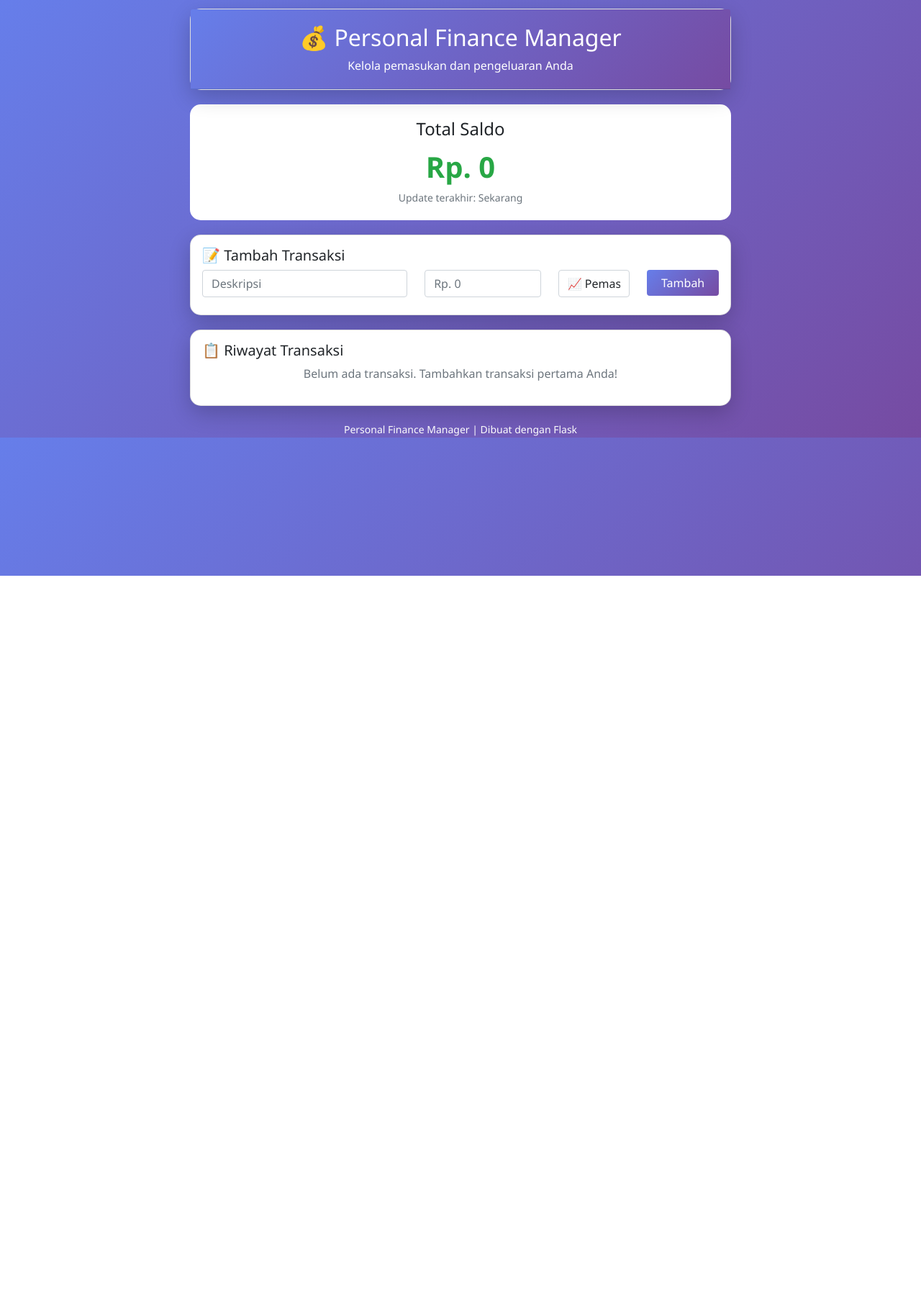
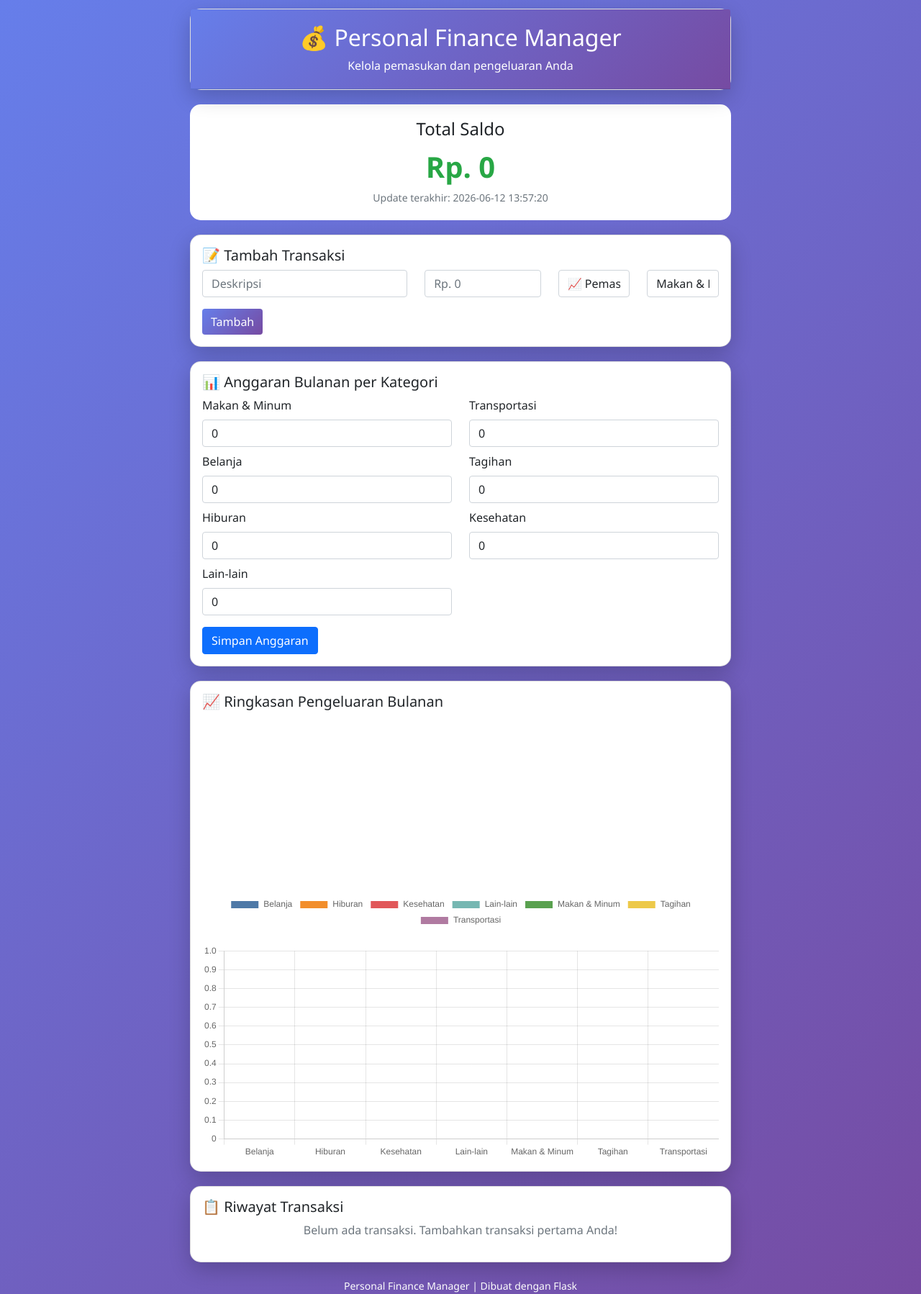
Before and after one commit to MuhammadAzzaRayyan/finance-tracker, a Flask app: page / in a window 1280 px wide. Shown: the whole page at 72% size. Before the commit the page ends 800 px from the top, so only its background shows below. Run offline with Flask 3, Linux system fonts and the light colour scheme; some libraries are stand-ins or nearby versions.

Commit message:
feat: add categories, budgets, charts and receipt scan

```diff
--- /dev/null
+++ b/data.json
@@ -0,0 +1,5 @@
+{
+    "transactions": [],
+    "balance": 0,
+    "budgets": {}
+}
--- a/personal-finance-app/app.py
+++ b/personal-finance-app/app.py
@@ -15,6 +15,17 @@ app = Flask(__name__)
 DATA_FILE = 'data.json'
 UPLOAD_FOLDER = 'uploads'
 
+# Default categories
+CATEGORIES = [
+    'Makan & Minum',
+    'Transportasi',
+    'Belanja',
+    'Tagihan',
+    'Hiburan',
+    'Kesehatan',
+    'Lain-lain'
+]
+
 if not os.path.exists(UPLOAD_FOLDER):
     os.makedirs(UPLOAD_FOLDER)
 
@@ -22,13 +33,19 @@ def load_data():
     if not os.path.exists(DATA_FILE):
         default_data = {
             "transactions": [],
-            "balance": 0
+            "balance": 0,
+            "budgets": {}
         }
         save_data(default_data)
         return default_data
 
     with open(DATA_FILE, 'r') as f:
-        return json.load(f)
+        data = json.load(f)
+        # ensure budgets key exists for older data files
+        if 'budgets' not in data:
+            data['budgets'] = {}
+            save_data(data)
+        return data
 
 def save_data(data):
     with open(DATA_FILE, 'w') as f:
@@ -49,9 +66,42 @@ def index():
     transactions = data['transactions']
     balance = recalculate_balance(transactions)
     transactions.reverse()
+    # Monthly summary per category (current month)
+    now = datetime.now()
+    monthly_totals = {c: 0 for c in CATEGORIES}
+    for t in data['transactions']:
+        try:
+            dt = datetime.strptime(t['date'].split('.')[0], "%Y-%m-%d %H:%M:%S") if ' ' in t['date'] else datetime.fromisoformat(t['date'])
+        except Exception:
+            try:
+                dt = datetime.strptime(t['date'], "%Y-%m-%d")
+            except Exception:
+                continue
+        if dt.year == now.year and dt.month == now.month and t.get('type') == 'expense':
+            cat = t.get('category') or 'Lain-lain'
+            if cat not in monthly_totals:
+                monthly_totals[cat] = 0
+            monthly_totals[cat] += t.get('amount', 0)
+
+    # Prepare budget status
+    budgets = data.get('budgets', {})
+    budget_status = {}
+    alerts = []
+    for cat, budget in budgets.items():
+        spent = monthly_totals.get(cat, 0)
+        pct = (spent / budget * 100) if budget and budget > 0 else 0
+        budget_status[cat] = { 'budget': budget, 'spent': spent, 'pct': pct }
+        if budget and pct >= 90:
+            alerts.append({ 'category': cat, 'pct': pct })
     return render_template('index.html',
                          transactions=transactions,
-                         balance=balance)
+                         balance=balance,
+                         categories=CATEGORIES,
+                         monthly_totals=monthly_totals,
+                         budgets=budgets,
+                         budget_status=budget_status,
+                         alerts=alerts,
+                         now=now.strftime("%Y-%m-%d %H:%M:%S"))
 
 @app.route('/add_transaction', methods=['POST'])
 def add_transaction():
@@ -80,6 +130,21 @@ def add_transaction():
     data['balance'] = recalculate_balance(data['transactions'])
     save_data(data)
 
+    return redirect(url_for('index'))
+
+
+@app.route('/set_budgets', methods=['POST'])
+def set_budgets():
+    data = load_data()
+    budgets = data.get('budgets', {})
+    for c in CATEGORIES:
+        val = request.form.get(c)
+        try:
+            budgets[c] = float(val) if val not in (None, '') else 0
+        except Exception:
+            budgets[c] = 0
+    data['budgets'] = budgets
+    save_data(data)
     return redirect(url_for('index'))
 
 
@@ -141,7 +206,7 @@ def upload_scan():
     # Convert total to float in rupiah format
     total_amount = parsed.get('total', 0)
 
-    return render_template('scan_result.html', merchant=parsed.get('merchant',''), date=parsed.get('date',''), total=total_amount, ocr_text=ocr_text)
+    return render_template('scan_result.html', merchant=parsed.get('merchant',''), date=parsed.get('date',''), total=total_amount, ocr_text=ocr_text, categories=CATEGORIES)
 
 @app.route('/delete_transaction/<int:transaction_id>')
 def delete_transaction(transaction_id):
--- a/personal-finance-app/templates/index.html
+++ b/personal-finance-app/templates/index.html
@@ -110,10 +110,49 @@
                             </select>
                         </div>
                         <div class="col-md-2 mb-2">
-                            <button type="submit" class="btn btn-add w-100">Tambah</button>
+                            <select name="category" class="form-control">
+                                {% for cat in categories %}
+                                <option>{{ cat }}</option>
+                                {% endfor %}
+                            </select>
+                        </div>
+                        <div class="col-md-12 mt-2">
+                            <button type="submit" class="btn btn-add">Tambah</button>
                         </div>
                     </div>
                 </form>
+            </div>
+        </div>
+
+        <!-- Anggaran Bulanan per Kategori -->
+        <div class="card">
+            <div class="card-body">
+                <h5 class="card-title">📊 Anggaran Bulanan per Kategori</h5>
+                <form action="/set_budgets" method="POST">
+                    <div class="row">
+                        {% for cat in categories %}
+                        <div class="col-md-6 mb-2">
+                            <label class="form-label">{{ cat }}</label>
+                            <input type="number" min="0" step="1000" name="{{ cat }}" class="form-control" value="{{ budgets.get(cat, 0) }}">
+                        </div>
+                        {% endfor %}
+                    </div>
+                    <div class="mt-2">
+                        <button class="btn btn-primary">Simpan Anggaran</button>
+                    </div>
+                </form>
+                {% if alerts %}
+                <div class="alert alert-warning mt-3">Anggaran hampir habis: {% for a in alerts %}{{ a.category }} ({{ "{:.0f}"|format(a.pct) }}%){% if not loop.last %}, {% endif %}{% endfor %}</div>
+                {% endif %}
+            </div>
+        </div>
+
+        <!-- Grafik Ringkasan -->
+        <div class="card">
+            <div class="card-body">
+                <h5 class="card-title">📈 Ringkasan Pengeluaran Bulanan</h5>
+                <canvas id="donutChart" style="max-height:300px"></canvas>
+                <canvas id="barChart" style="max-height:300px" class="mt-3"></canvas>
             </div>
         </div>
 
@@ -172,5 +211,35 @@
         }
         document.addEventListener('DOMContentLoaded', attachCurrencyBehavior);
         </script>
+    <!-- Chart.js -->
+    <script src="https://cdn.jsdelivr.net/npm/chart.js"></script>
+    <script>
+        (function(){
+            const monthly = {{ monthly_totals|tojson }};
+            const labels = Object.keys(monthly);
+            const values = labels.map(k => monthly[k] || 0);
+
+            const donutCtx = document.getElementById('donutChart');
+            if(donutCtx){
+                new Chart(donutCtx, {
+                    type: 'doughnut',
+                    data: {
+                        labels: labels,
+                        datasets: [{ data: values, backgroundColor: ['#4e79a7','#f28e2c','#e15759','#76b7b2','#59a14f','#edc949','#b07aa1'] }]
+                    },
+                    options: { plugins: { legend: { position: 'bottom' } } }
+                });
+            }
+
+            const barCtx = document.getElementById('barChart');
+            if(barCtx){
+                new Chart(barCtx, {
+                    type: 'bar',
+                    data: { labels: labels, datasets: [{ label: 'Pengeluaran (Rp)', data: values, backgroundColor: '#e15759' }] },
+                    options: { scales: { y: { beginAtZero: true } }, plugins: { legend: { display: false } } }
+                });
+            }
+        })();
+    </script>
 </body>
 </html>
```
Also changed, not shown: personal-finance-app/templates/scan_result.html (+3 -6 lines).
